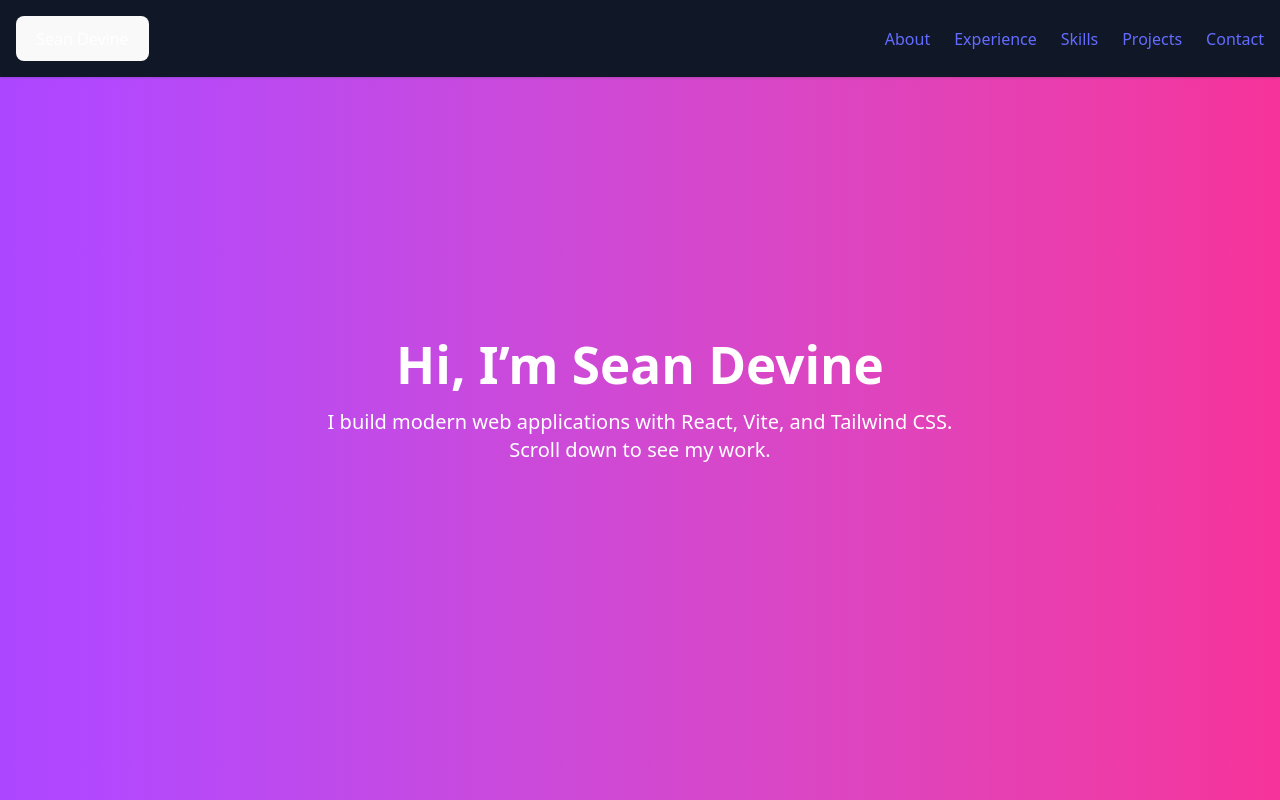
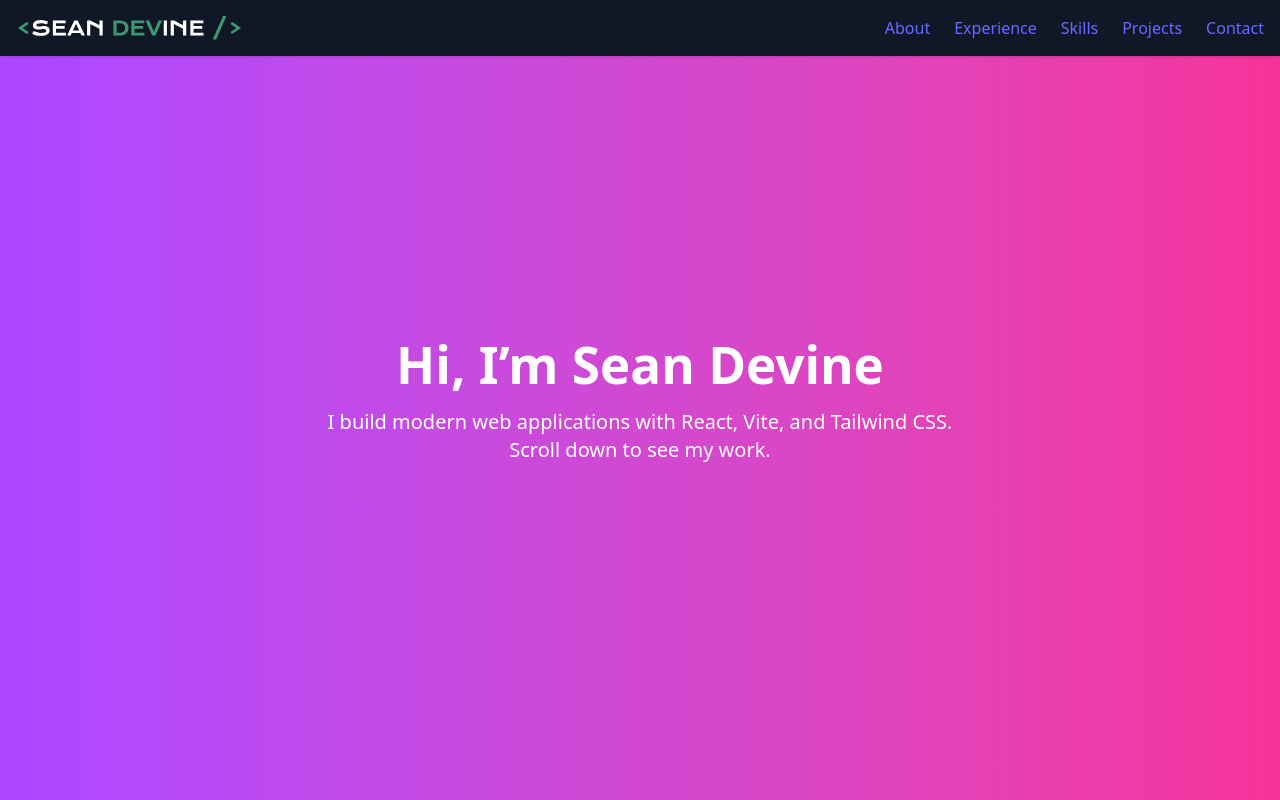
Before and after one commit to seandevine369/my-website, a React (Vite) app: page / in a window 1280 px wide. Shown: the top 800 px of the page. Built offline with nearby package versions, Linux system fonts and the light colour scheme.

Commit message:
feat: added logo in navbar

```diff
--- a/src/components/Navbar.tsx
+++ b/src/components/Navbar.tsx
@@ -1,3 +1,5 @@
+import Logo from '../assets/logo.svg?react';
+
 export default function Navbar() {
     const sections = [
         { id: "about", label: "About" },
@@ -10,15 +12,12 @@ export default function Navbar() {
     return (
         <nav className="bg-gray-900 text-white p-4 fixed w-full z-50 shadow">
             <div className="flex justify-between items-center max-w-7xl mx-auto">
-                <button
-                    onClick={() => window.scrollTo({
-                        top: 0,
-                        left: 0
-                    })} // scroll to top
-                    className="font-bold hover:text-gray-300 transition"
-                >
-                    Sean Devine
-                </button>
+                <Logo
+                    className="h-6 w-auto cursor-pointer"
+                    onClick={() =>
+                        window.scrollTo({ top: 0, left: 0, behavior: "smooth" })
+                    }
+                />
                 <div className="space-x-6">
                     {sections.map(({ id, label }) => (
                         <a
```
Also changed, not shown: src/assets/logo.svg (added).
